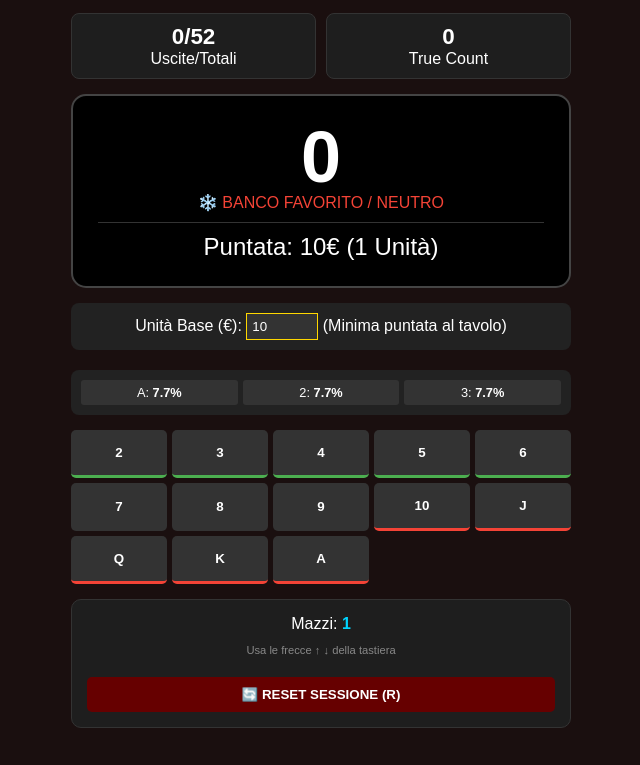
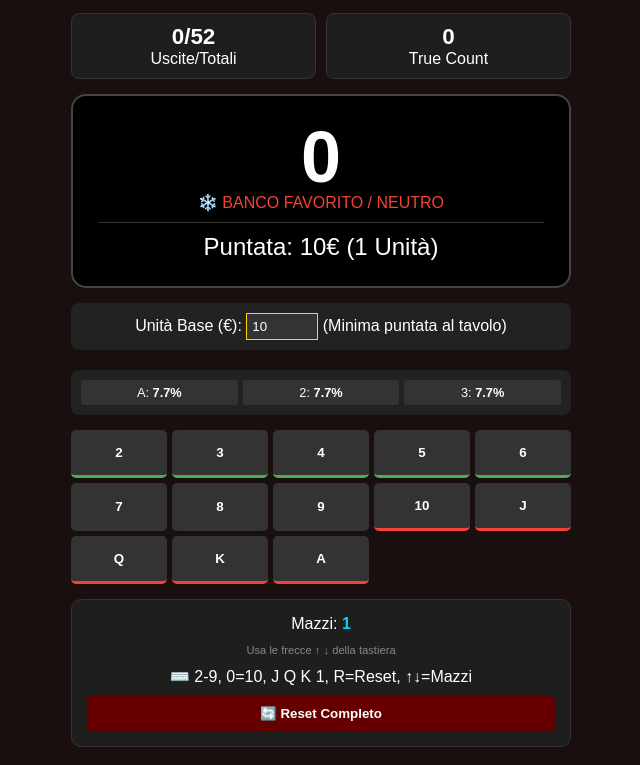
Before and after one commit to Laugiusep78/hi-lo-counting, a plain HTML site: page index.html in a window 1280 px wide. Shown: the part 120-885 px from the top of the page, without its empty margins (319-959 px from the left). Drawn offline with Linux system fonts and the light colour scheme.

Commit message:
Update  in index.html

```diff
--- a/index.html
+++ b/index.html
@@ -60,10 +60,12 @@
             <div class="deck-control">
                 Mazzi: <span id="deckDisplay" style="font-weight:bold; color:#00d4ff;">1</span>
                 <p style="font-size:0.7rem; color:#888;">Usa le frecce ↑ ↓ della tastiera</p>
-            </div>
-            <button class="reset-btn" onclick="resetCount()">🔄 RESET SESSIONE (R)</button>
+                <div class="keyboard-help">
+            ⌨️ 2-9, 0=10, J Q K 1, R=Reset, ↑↓=Mazzi
         </div>
-    </div>
+        <div>
+            <button class="reset-btn" onclick="resetCount()">🔄 Reset Completo</button>
+        </div>
     <script src="script.js"></script>
-</body>
+    </body>
 </html>
```
